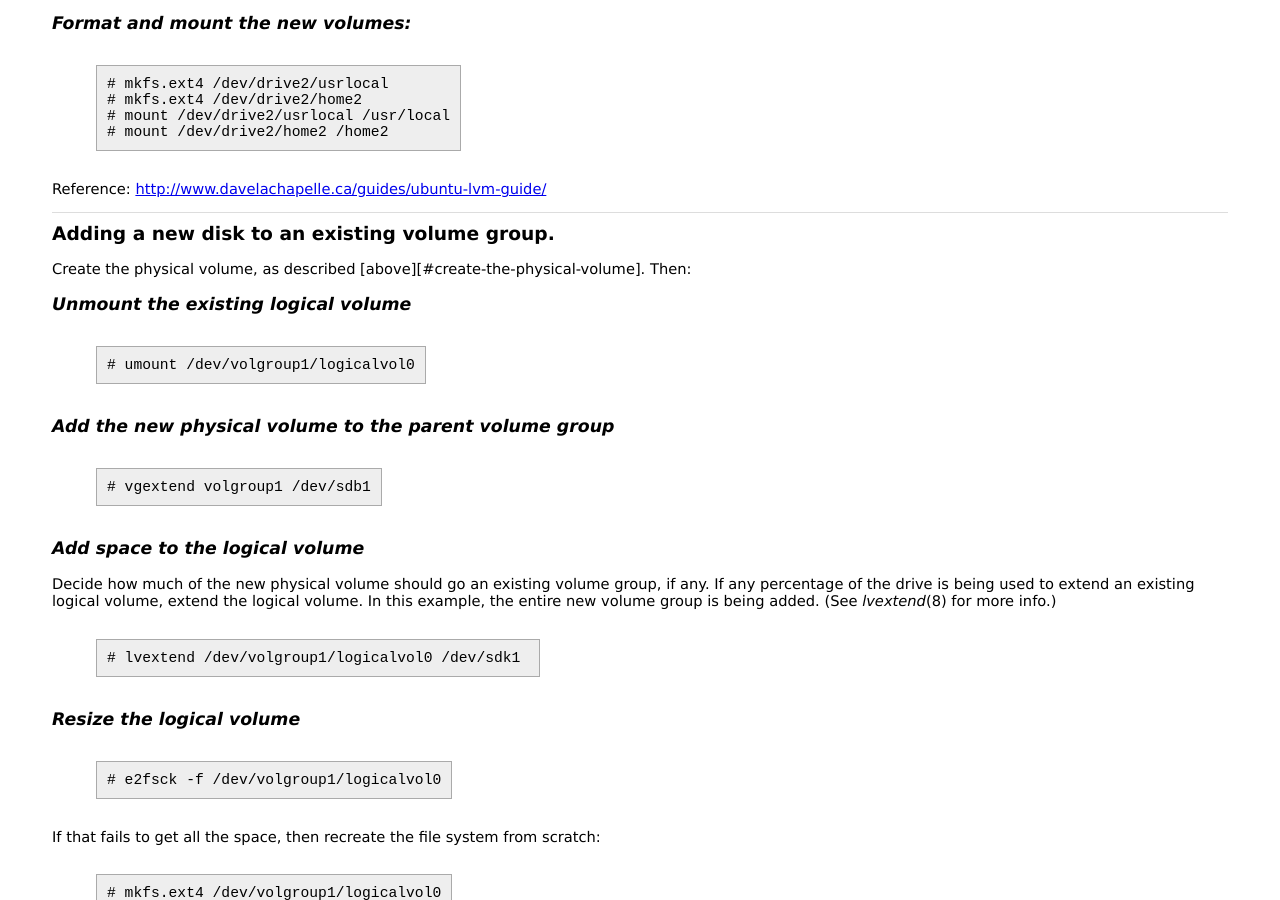
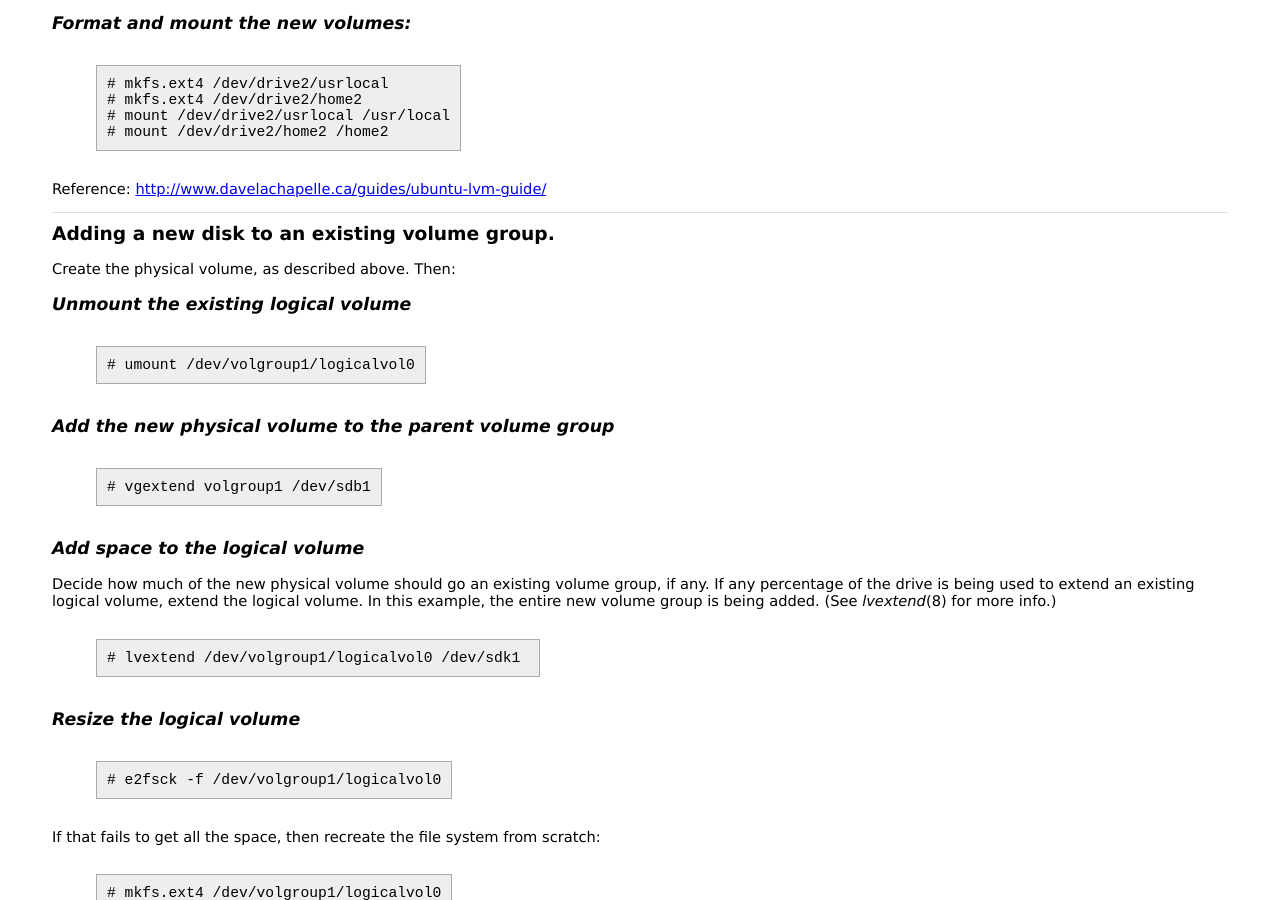
Before and after one commit to bmc/cheat-sheets, a Jekyll site: the page built from linux.md, in a window 1280 px wide and 900 px high, scrolled down 1351 px. Built offline with Jekyll 4.4.1, drawn with Linux system fonts in a browser that asks for light colours; part of the change alters nothing that is shown.

Commit message:
Fixed bad link

```diff
--- a/linux.md
+++ b/linux.md
@@ -76,8 +76,7 @@ Reference: <http://www.davelachapelle.ca/guides/ubuntu-lvm-guide/>
 
 ## Adding a new disk to an existing volume group.
 
-Create the physical volume, as described
-[above][#create-the-physical-volume]. Then:
+Create the physical volume, as described above. Then:
 
 ### Unmount the existing logical volume
 
```
Also changed, not shown: 1 other file.
